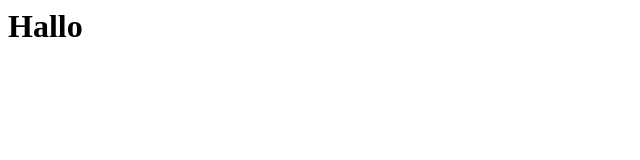
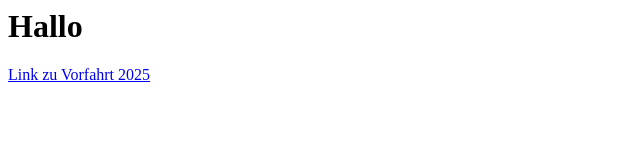
Before and after one commit to Lemming112/messdiener, a plain HTML site: page index.html in a window 1280 px wide. Shown: the whole page, without its empty margins (0-640 px from the left). Drawn offline with Linux system fonts and the light colour scheme.

Commit message:
index.html aktualisieren
Link zum Spiel

```diff
--- a/index.html
+++ b/index.html
@@ -1 +1,3 @@
+
 <h1>Hallo</h1>
+<a href="https://github.com/Lemming112/messdiener/blob/main/FFZ%25202025/Vorfahrt/Vorfahrt%25202025.html">Link zu Vorfahrt 2025</a>
```
